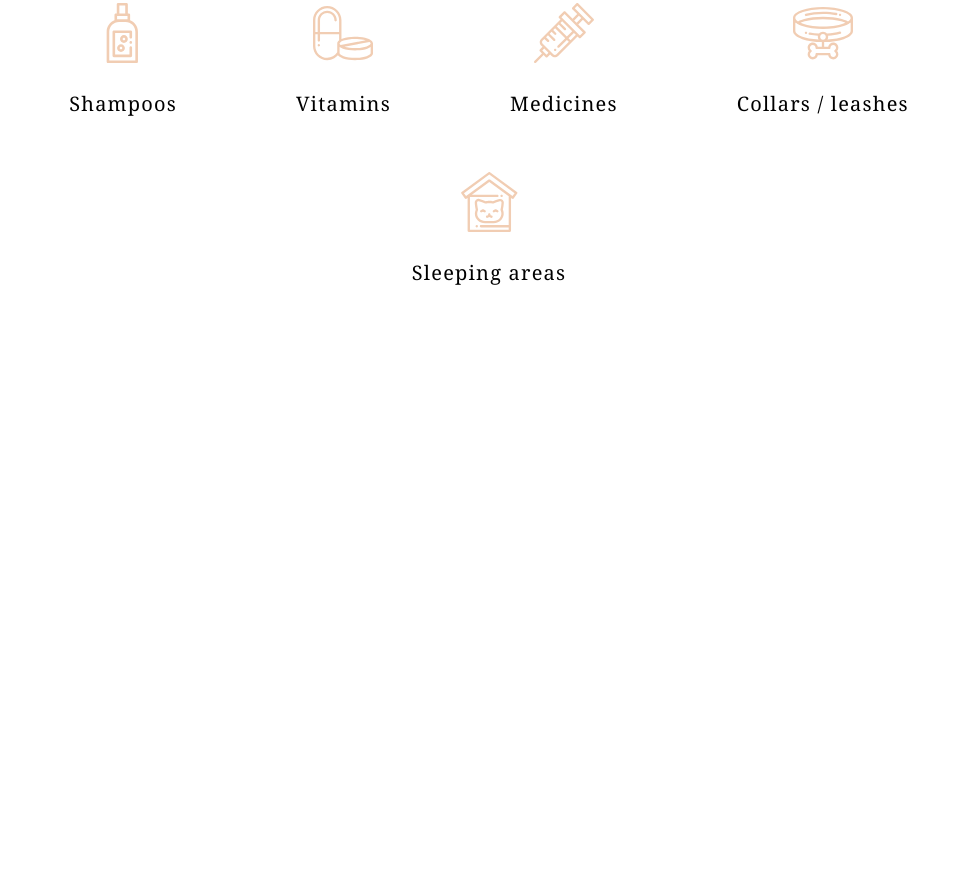
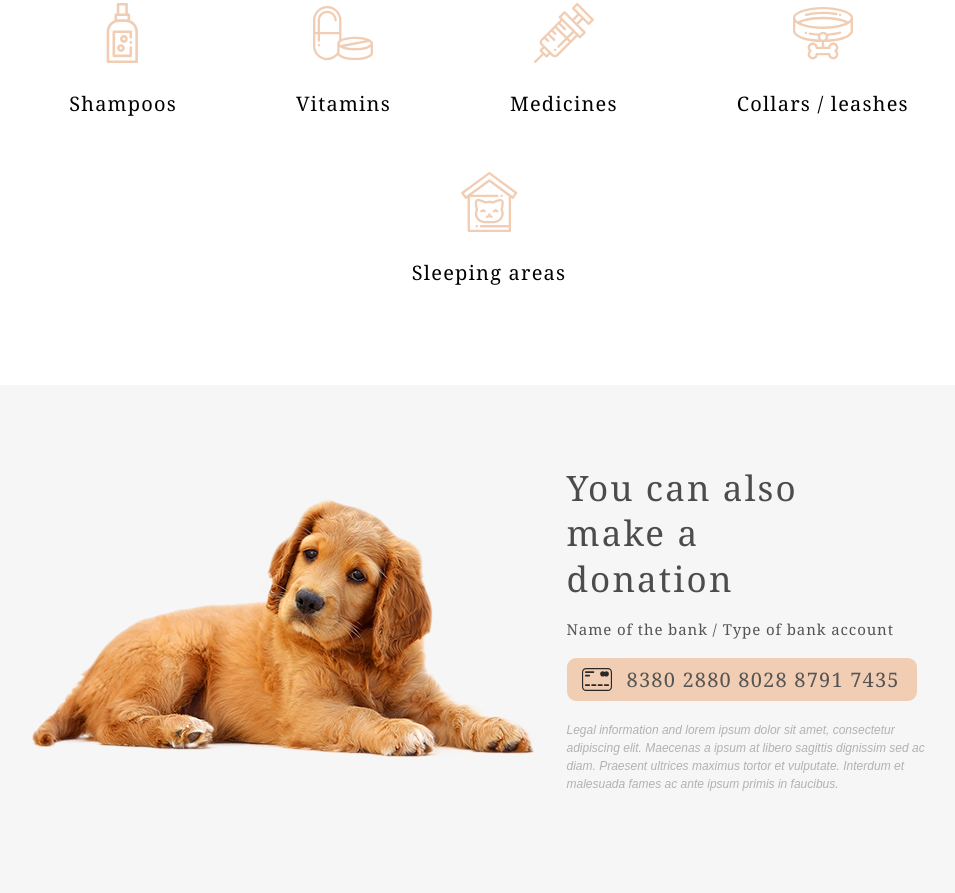
Before and after one commit to Ihar-Batura/Animal-Shelter, a website built with webpack: page shelter/src/index.html in a window 1280 px wide. Shown: the part 2816-3709 px from the top of the page, without its empty margins (151-1106 px from the left). Before the commit the page ends 3201 px from the top, so only its background shows below. Built offline with nearby package versions, Linux system fonts and the light colour scheme; files whose address does not match are found by name; a web font is replaced by a local one.

Commit message:
feat: add section addition with adaptive

```diff
--- a/shelter/src/index.html
+++ b/shelter/src/index.html
@@ -178,6 +178,29 @@
           </div>
         </div>
       </section>
+      <section class="addition">
+        <div class="wrapper">
+          <div class="addition-container">
+            <div class="addition-container__info">
+              <img src="./assets/images/donation-dog.png" alt="Dog" />
+              <div class="addition__text-box">
+                <h3>You can also make a donation</h3>
+                <h5>Name of the bank / Type of bank account</h5>
+                <a class="addition__bank-link" href="#">
+                  <img src="./assets/icons/credit-card.svg" alt="credit card" />
+                  8380 2880 8028 8791 7435
+                </a>
+                <h6>
+                  Legal information and lorem ipsum dolor sit amet, consectetur
+                  adipiscing elit. Maecenas a ipsum at libero sagittis dignissim
+                  sed ac diam. Praesent ultrices maximus tortor et vulputate.
+                  Interdum et malesuada fames ac ante ipsum primis in faucibus.
+                </h6>
+              </div>
+            </div>
+          </div>
+        </div>
+      </section>
     </div>
   </body>
 </html>
--- a/shelter/src/styles/style.css
+++ b/shelter/src/styles/style.css
@@ -41,6 +41,7 @@ h2,
 h3,
 h4,
 h5,
+h6,
 p,
 figure,
 picture {
@@ -118,6 +119,21 @@ h4 {
   font-size: 20px;
   line-height: 22.72px;
   letter-spacing: 0.06em;
+}
+
+h5 {
+  font-size: 15px;
+  line-height: 16.5px;
+  letter-spacing: 0.06em;
+  color: var(--clr-dark-h);
+}
+
+h6 {
+  font-family: var(--ff-sans-normal);
+  font-style: italic;
+  font-size: 12px;
+  line-height: 18px;
+  color: var(--clr-dark-light);
 }
 
 p {
@@ -655,3 +671,94 @@ nav {
     margin: 0 auto 21px;
   }
 }
+
+/* ADDITION */
+
+.addition {
+  background-color: var(--crl-light);
+}
+
+.addition-container {
+  padding: 80px 20px 100px;
+}
+
+.addition-container__info {
+  display: flex;
+  align-items: center;
+  justify-content: space-between;
+  max-width: 915px;
+  margin: 0 auto;
+}
+
+.addition__text-box {
+  max-width: 380px;
+}
+
+.addition__text-box h3 {
+  max-width: 300px;
+  margin-bottom: 20px;
+}
+
+.addition__text-box h5 {
+  margin-bottom: 20px;
+}
+
+.addition__bank-link {
+  display: flex;
+  text-decoration: none;
+  color: var(--clr-dark-h);
+  background-color: var(--clr-gold);
+  font-size: 20px;
+  line-height: 23px;
+  letter-spacing: 0.06em;
+  max-width: 350px;
+  padding: 10px 15px;
+  gap: 15px;
+  border-radius: 9px;
+  margin-bottom: 20px;
+}
+
+@media (width < 931px) {
+  .addition-container__info {
+    flex-direction: column-reverse;
+  }
+  .addition__text-box {
+    margin-bottom: 60px;
+  }
+}
+
+@media (width < 450px) {
+  .addition-container {
+    padding: 39px 10px 42px;
+  }
+  .addition__bank-link {
+    max-width: 282px;
+    font-size: 15px;
+    line-height: 16.5px;
+    margin: 0 auto 20px;
+    padding-top: 14px;
+    padding-bottom: 6px;
+  }
+  .addition__text-box {
+    text-align: center;
+    margin-bottom: 43px;
+  }
+  .addition__text-box h3 {
+    max-width: 220px;
+    margin: 0 auto 20px;
+  }
+
+  .addition__text-box h5 {
+    margin: 0 auto 20px;
+    line-height: 24px;
+    letter-spacing: 0;
+  }
+  .addition__text-box h6 {
+    max-width: 280px;
+    text-align: justify;
+  }
+
+  .addition-container__info img {
+    max-width: 260px;
+  }
+}
```
Also changed, not shown: shelter/src/assets/icons/credit-card.svg (added), shelter/src/assets/images/donation-dog.png (added).
